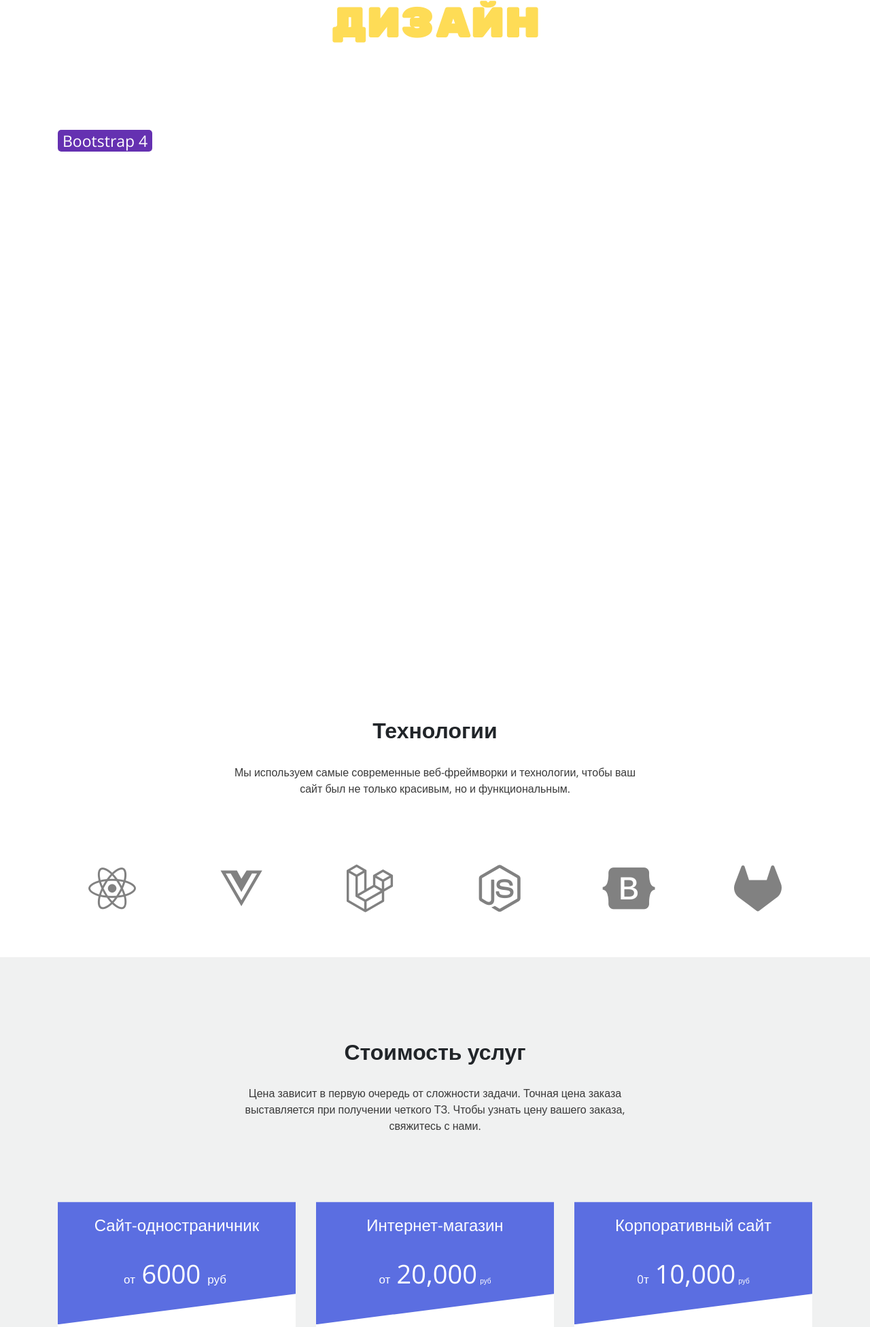
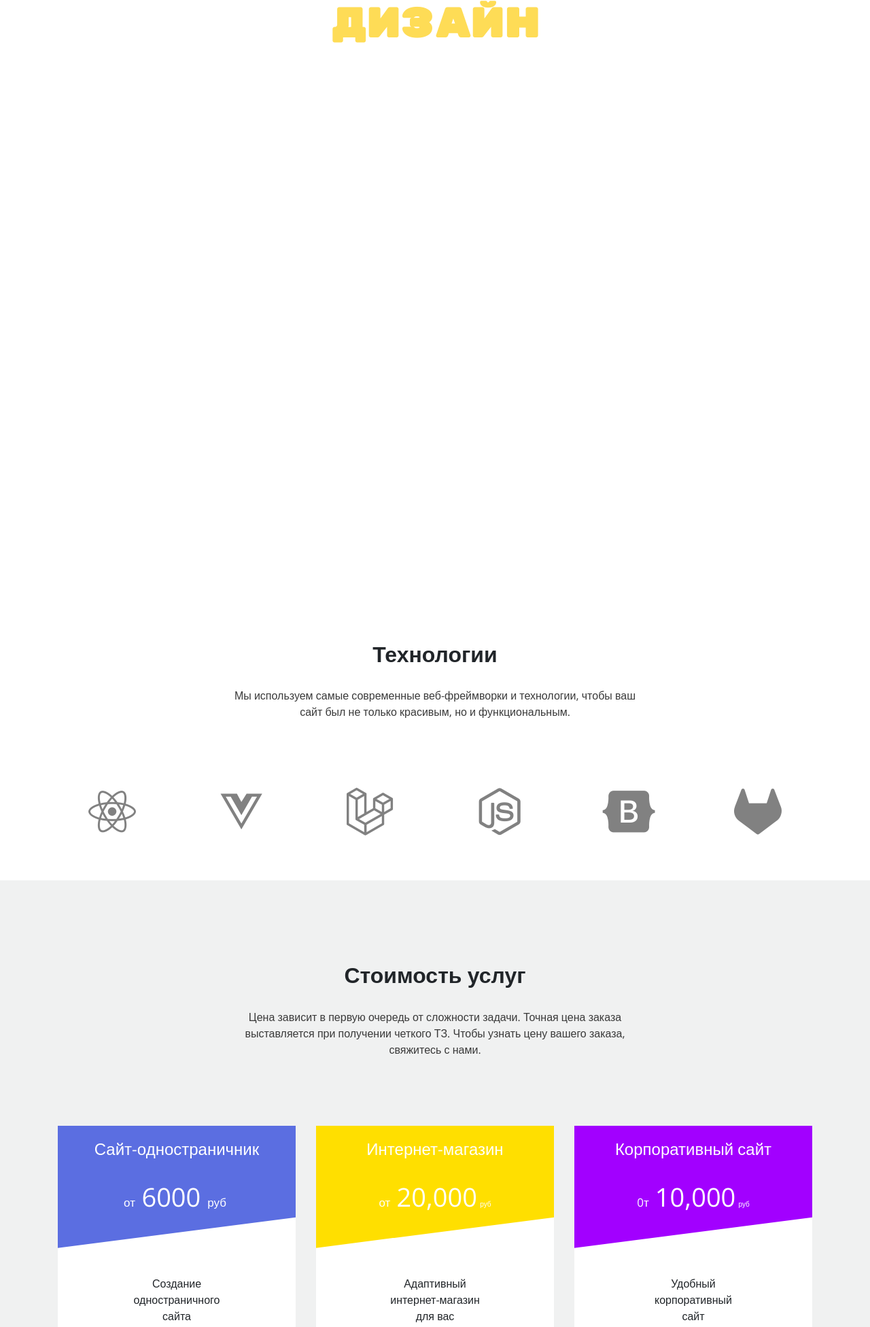
Before and after one commit to queryberry/QueryBerry, a PHP site: page /QueryBerry/ in a window 1280 px wide. Shown: the part 1684-3636 px from the top of the page at 68% size. Run offline with PHP 8.4, Linux system fonts and the light colour scheme; some libraries are stand-ins or nearby versions.

Commit message:
small disign fixes

```diff
--- a/css/master.css
+++ b/css/master.css
@@ -359,6 +359,7 @@ p {
 .price__plan{
   text-align: center;
   width: 350px;
+  height: 704px;
   background-color: #fff;
   margin-bottom: 120px;
   padding-bottom: 40px;
@@ -370,12 +371,21 @@ p {
 }
 
 .price__plan__top{
-  background-color: #5B6EE1;
   height: 180px;
   color: #fff;
   -webkit-clip-path: polygon(0 0, 100% 0, 100% 75%, 0 100%);
   clip-path: polygon(0 0, 100% 0, 100% 75%, 0 100%);
   margin-bottom: 40px;
+}
+
+.price__plan__top__blue{
+    background-color: #5B6EE1;
+}
+.price__plan__top__purp{
+    background-color: #A200FF;
+}
+.price__plan__top__orange{
+    background-color: #FFDF00;
 }
 
 .price__plan__title{
--- a/index.html
+++ b/index.html
@@ -177,9 +177,9 @@
               <h1 class="servises__title1 wow zoomIn">СОВРЕМЕННЫЙ ДИЗАЙН</h1>
               <div class="row">
                 <div class="col-lg-4">
-                  <h2 class="servises__title2 wow zoomIn">Bootstrap 4</h2>
+                  <h2 class="servises__title2 wow zoomIn">Ваш выбор</h2>
                   <p class="servises__text wow zoomIn">
-                    Мы используем технологию <span class="services__bootstrap">Bootstrap 4</span> для ускорения процесса верстки, удобной адаптивности сайтов и создания качественного и структурированного кода
+                    Мы готовы обсудить и реализовать ваши самые креативные дизайнерские идеи
                   </p>
                 </div>
               </div>
@@ -189,7 +189,7 @@
                   <h2 class="servises__title2 wow zoomIn" data-wow-delay="0.2s">Краткость - наше всё</h2>
                   <p class="servises__text wow zoomIn" data-wow-delay="0.2s">
                     Мы стараемся сделать наш код максимально лаконичным, и не перегружаем его.
-                    Это позваляет сайту загружаться и работать быстрее.
+                    Это позваляет сайту загружаться и работать быстрее
                   </p>
                 </div>
               </div>
@@ -197,7 +197,7 @@
                 <div class="col-lg-4">
                   <h2 class="servises__title2 wow zoomIn" data-wow-delay="0.4s">Красота</h2>
                   <p class="servises__text wow zoomIn" data-wow-delay="0.4s">
-                    Анимация, Parallax - эти и многие другие эффекты мы используем, чтобы придать сайту живой и индивидуальный стиль.
+                    Анимация, Parallax - эти и многие другие эффекты мы используем, чтобы придать сайту живой и индивидуальный стиль
                   </p>
                 </div>
               </div>
@@ -267,7 +267,7 @@
       <div class="row">
         <div class="col-lg-4">
           <div class="price__plan wow zoomIn">
-            <div class="price__plan__top">
+            <div class="price__plan__top price__plan__top__blue">
               <h4 class="price__plan__title">
                 Сайт-одностраничник
               </h4>
@@ -291,7 +291,7 @@
 
         <div class="col-lg-4">
           <div class="price__plan wow zoomIn" data-wow-delay="0.2s">
-            <div class="price__plan__top">
+            <div class="price__plan__top price__plan__top__orange">
               <h4 class="price__plan__title">
                 Интернет-магазин
               </h4>
@@ -315,7 +315,7 @@
 
         <div class="col-lg-4">
           <div class="price__plan wow zoomIn" data-wow-delay="0.4s">
-            <div class="price__plan__top">
+            <div class="price__plan__top price__plan__top__purp">
               <h4 class="price__plan__title">
                 Корпоративный сайт
               </h4>
```
